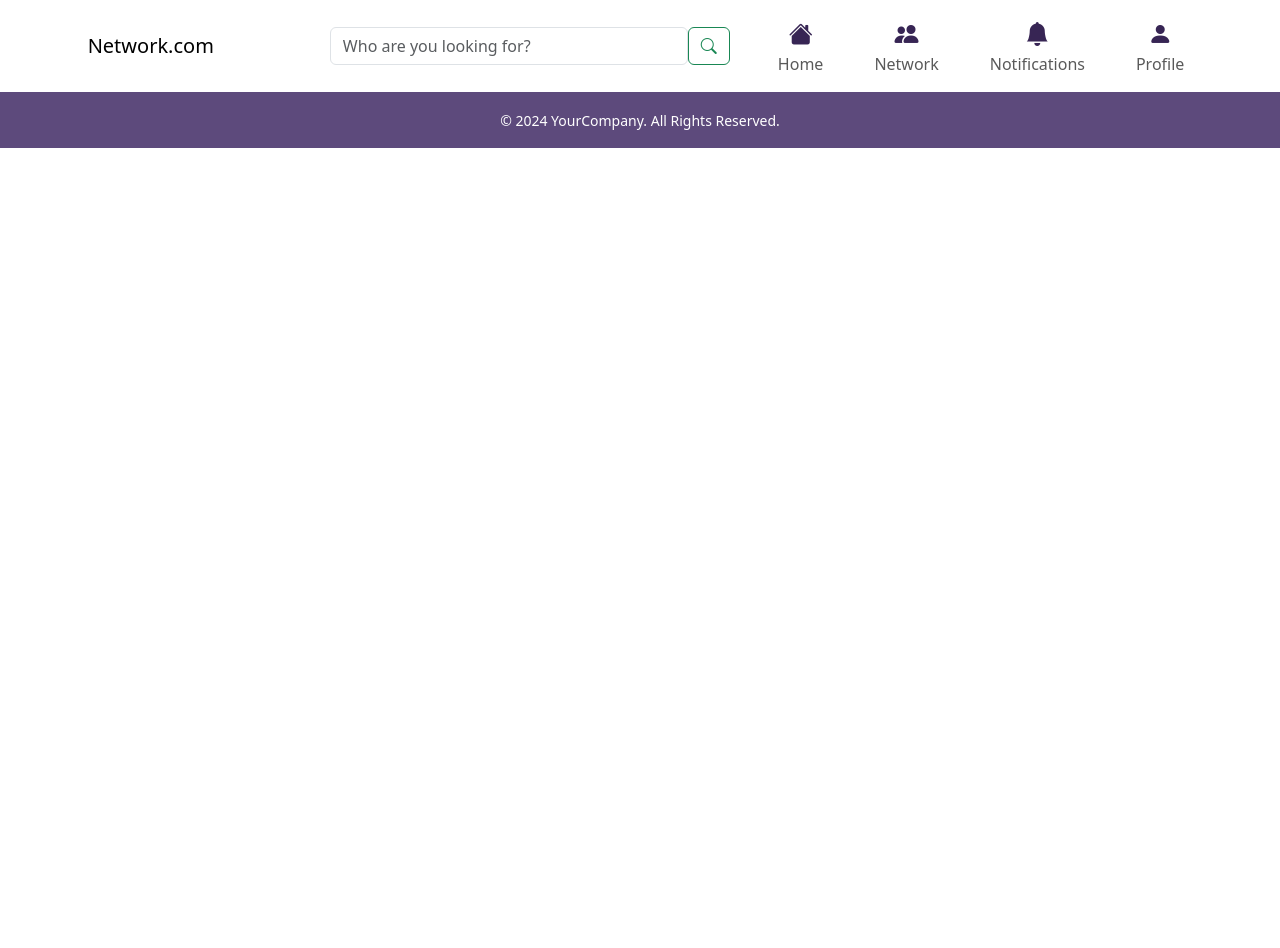
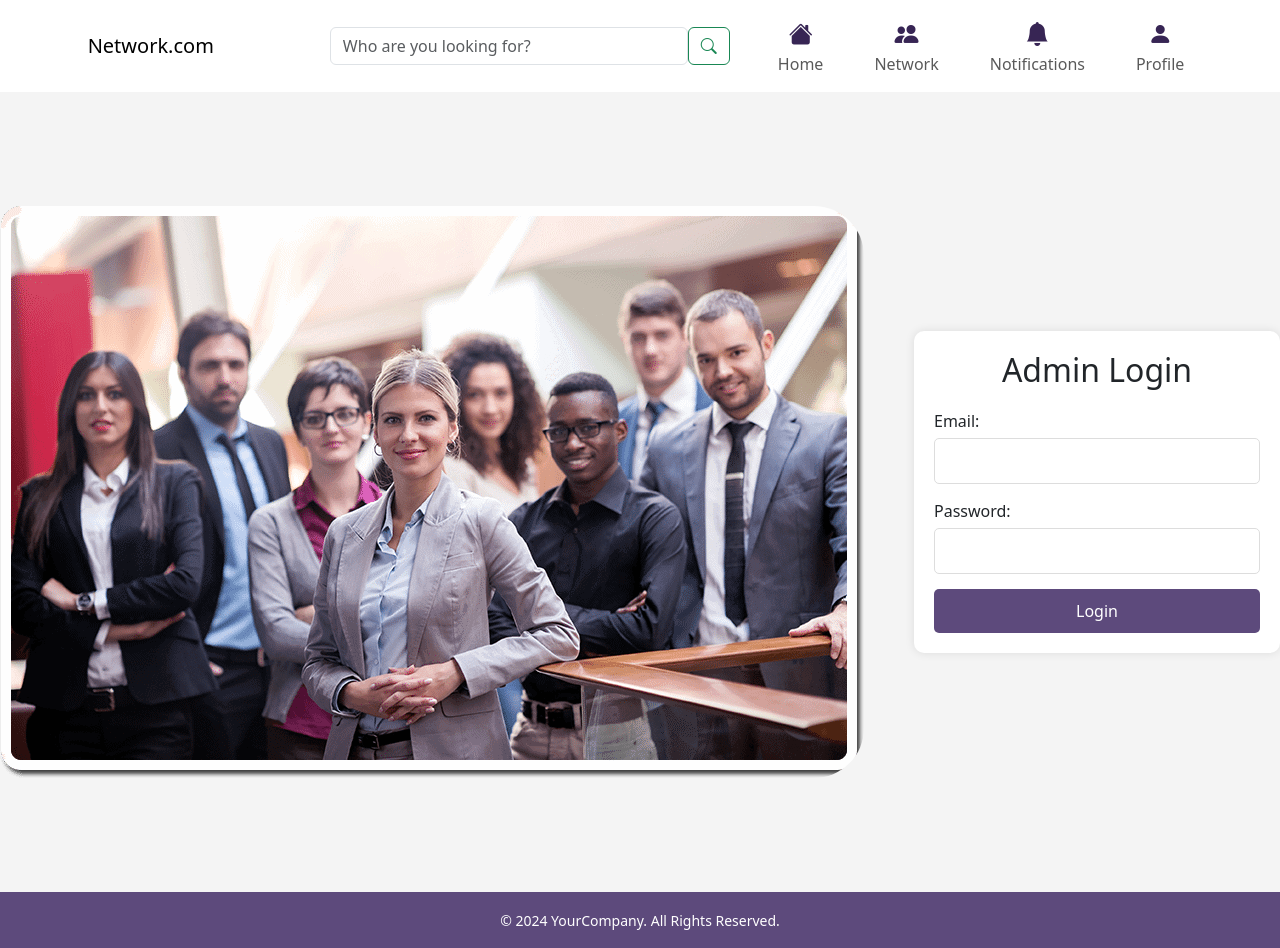
Before and after one commit to SwanHtetAungX/MemberNetworkingPortal, a React (Create React App) app: page /admin-login in a window 1280 px wide. Before the commit the page ends 800 px from the top, so only its background shows below. Built offline with nearby package versions, Linux system fonts and the light colour scheme.

Commit message:
Manually Tested Admin Login

```diff
--- a/src/App.js
+++ b/src/App.js
@@ -9,6 +9,7 @@ import Footer from './components/footer';
 import SignUp from './components/sign-up';
 import Login from './components/login-form';
 import TwoFactorAuth from './components/twoFA';
+import AdminLogin from './components/admin-login';
 
 function App() {
   return (
@@ -18,6 +19,7 @@ function App() {
         <Routes>
           <Route path="/" element={<Landing />} />
           <Route path="/login" element={<Login />} />
+          <Route path="/admin-login" element={<AdminLogin />} />
           <Route path="/verify-2fa" element={<TwoFactorAuth />} />
           <Route path="/signup" element={<SignUp />} />
         </Routes>
--- a/src/components/admin-login.js
+++ b/src/components/admin-login.js
@@ -49,7 +49,7 @@ const AdminLogin = () => {
         <div className="form-container">
             <img src="/img7.png" alt="Descriptive Alt Text" className="form-image" />
             <form className="form" onSubmit={handleSubmit}>
-                <h2>Member Login</h2>
+                <h2>Admin Login</h2>
                 {error && <p className="error">{error}</p>}
                 <label>Email:
                     <input
--- a/src/components/landing.js
+++ b/src/components/landing.js
@@ -17,7 +17,9 @@ function Landing() {
                         <div className="col-md-6 text-center">
                             <h1>Your Dream Team,<br />A Click Away</h1>
                             <div className="mt-3">
+                                <Link to="/admin-login">
                                 <button className="btn btn-custom mb-2">Admin</button>
+                                </Link>
                                 <br />
                                 <Link to="/login">
                                     <button className="btn btn-custom">Member</button>
```
